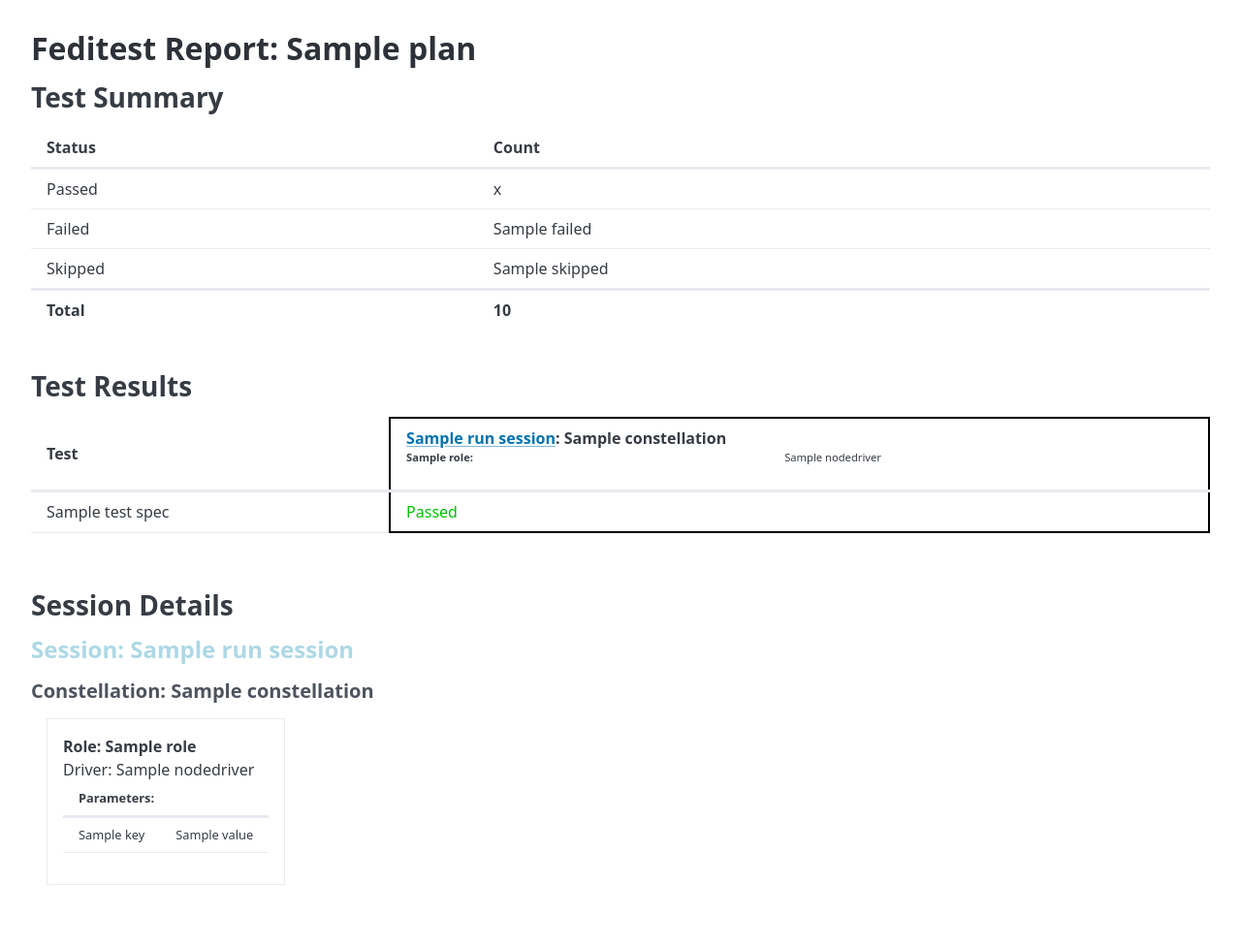
After one commit to fediverse-devnet/feditest, a Python web app: template src/feditest/templates/report-standalone.jinja2 in a window 1280 px wide. The commit adds this page. Shown: the whole page at 97% size. Run offline with Jinja, Linux system fonts and the light colour scheme; the template is opened without the code that fills it: most values are stand-ins (such as "Sample title", 1, 10 or a date in 2020); some libraries are stand-ins or nearby versions.

Commit message:
Add to the HTML report based on what I think developer will want to see at a glance; draft Add run --template parameter for HTML generation Add a Jinja2 template that only generates an HTML fragment, not a full <html> page for easier inclusion in other pages

```diff
--- /dev/null
+++ b/src/feditest/templates/report-standalone.jinja2
@@ -0,0 +1,152 @@
+<!DOCTYPE html>
+<html lang="en">
+<head>
+    <meta charset="UTF-8">
+    <meta name="viewport" content="width=device-width, initial-scale=1.0">
+    <title>Feditest Test Report</title>
+    <link
+        rel="stylesheet"
+        href="https://cdn.jsdelivr.net/npm/@picocss/pico@2/css/pico.min.css"
+    >
+    <style>
+        :root {
+            --pico-font-size: 100%;
+        }
+
+        body {
+            padding: 2rem;
+        }
+
+        div.session {
+            margin-bottom: 2rem;
+        }
+
+        div.session > h3 {
+            font-weight: bold;
+            color: lightblue;
+        }
+
+        div.session > h3::before {
+            content: "Session: ";
+        }
+
+        div.constellation > h4::before {
+            content: "Constellation: ";
+        }
+
+        div.roles {
+            display: flex;
+            gap: 1rem;
+            margin-left: 1rem;
+        }
+
+        div.role {
+            border: 1px solid;
+            padding: 1rem;
+            border-color: var(--pico-table-border-color);
+        }
+
+        div.role > div.name {
+            font-weight: bold;
+
+        }
+
+        div.role > div.name::before {
+            content: "Role: ";
+        }
+
+        div.role > div.driver::before {
+            content: "Driver: ";
+        }
+
+        div.tests {
+            overflow: auto;
+            position: relative;
+        }
+        div.tests div.roles dd {
+            font-weight: normal;
+        }
+
+        .role > table.parameters {
+            font-size: 0.8rem;
+        }
+
+        dl.roles {
+            display: grid;
+            grid-template-columns: auto auto;
+            font-size: 70%;
+        }
+
+        dl.roles dt::after {
+            content: ": ";
+        }
+
+        dl.roles dd {
+            margin-left: 0;
+            font-weight: normal;
+        }
+
+        table.tests {
+            overflow: scroll;
+            border-collapse: collapse;
+        }
+
+        table.tests td:first-child,
+        table.tests th:first-child {
+                position: sticky;
+            left: 0;
+        }
+
+        table.tests col.session {
+            border: 2px solid black;
+        }
+
+        td.status input {
+            display: none;
+        }
+
+        pre.details {
+            display: none;
+            padding: 0.2rem;
+        }
+
+        input:checked + pre.details {
+            display: block;
+        }
+
+        td.status.passed {
+            color: #00c000;
+        }
+
+        td.status.failed {
+            color: #c00000;
+        }
+
+        td.status label {
+            color: inherit;
+        }
+
+        td.status label::after {
+            content: " ▼";
+            color: #000;
+        }
+
+        td.status label::after {
+            content: " ▼";
+            color: #000;
+        }
+
+    </style>
+</head>
+<body>
+    <h1>Feditest Report: {{ plan.name or "Unnamed" }}</h1>
+    <h2>Test Summary</h2>
+{%  include "test_summary.jinja2" %}
+{%  with session_links=true %}
+    <h2>Test Results</h2>
+{%      include "test_matrix.jinja2" %}
+{%   endwith %}
+    <h2>Session Details</h2>
+{%   include "session_details.jinja2" %}
+</body>
+</html>
--- a/src/feditest/templates/session_details.jinja2
+++ b/src/feditest/templates/session_details.jinja2
@@ -1,38 +1,39 @@
 
     <div class="sessions">
-    {% for run_session, plan_session in sessions %}
-    <div class="session" id="{{ run_session.name }}">
-        <div class="name">{{ run_session.name }}</div>
+{%  for run_session, plan_session in sessions %}
+        <div class="session" id="{{ remove_white(run_session.name) }}">
+            <h3 class="session">{{ run_session.name }}</h3>
             <div class="constellation">
-            {% set constellation = plan_session.constellation -%}
-            <div class="name">{{ constellation.name }}</div>
+{%-     set constellation = plan_session.constellation %}
+{%-     if constellation.name %}
+                <h4 class="constellation">{{ constellation.name }}</h4>
+{%-     endif %}
                 <div class="roles">
-                {% for role in constellation.roles -%}
+{%-     for role in constellation.roles %}
                     <div class="role">
                         <div class="name">{{ role.name }}</div>
                         <div class="driver">{{ role.nodedriver }}</div>
-                    {%- if role.parameters %}
+{%-         if role.parameters %}
                         <table class="parameters">
                             <thead>
                                 <tr>
-                                <th>Key</th>
-                                <th>Value</th>
+                                    <th colspan="2">Parameters:</th>
                                 </tr>
                             </thead>
                             <tbody>
-                            {% for key, value in role.parameters.items() -%}
+{%-             for key, value in role.parameters.items() %}
                                 <tr>
                                     <td class="key">{{ key }}</td>
-                                <td class="key">{{ value }}</td>
+                                    <td class="value">{{ value }}</td>
                                 </tr>
+{%-             endfor %}
                             </tbody>
-                        {% endfor %}
                         </table>
-                    {% endif %}
+{%-         endif %}
                     </div>
-                {% endfor %}
+{%-     endfor %}
                 </div>
             </div>
         </div>
-    {% endfor %}
+{%- endfor %}
     </div>
--- a/src/feditest/templates/test_matrix.jinja2
+++ b/src/feditest/templates/test_matrix.jinja2
@@ -1,35 +1,63 @@
 
+    <div class="tests">
         <table class="tests">
+            <colgroup>
+                <col>
+{%- for run_session, plan_session in sessions %}
+                <col class="session">
+{%- endfor %}
+            </colgroup>
             <thead>
                 <tr>
                     <th>Test</th>
 {%- for run_session, plan_session in sessions %}
+{%-     set constellation = plan_session.constellation %}
                     <th>
-                {%- if session_links -%}
-                <a href="#{{ run_session.name }}">{{ run_session.name }}</a>
-                {%- else -%}
+                        <div class="title">
+{%-     if session_links -%}
+                            <a href="#{{ remove_white(run_session.name) }}">{{ run_session.name }}</a>
+{%-     else -%}
                             {{ run_session.name }}
-                {%- endif -%}
+{%-     endif -%}
+{%-     if constellation.name -%}
+                            : {{ constellation.name }}
+{%-     endif -%}
+                        </div>
+                        <dl class="roles">
+{%-     for role in constellation.roles %}
+                            <dt>{{ role.name }}</dt>
+                            <dd>{{ role.nodedriver }}</dd>
+{%-     endfor %}
+                        </dl>
                     </th>
 {%- endfor %}
                 </tr>
             </thead>
             <tbody>
-        {% for test_spec in all_tests -%}
+{%- for test_spec in all_tests %}
                 <tr>
                     <td class="name">{{ test_spec.name }}</td>
-            {%- for run_session, plan_session in sessions -%}
-                {% set problem = get_problem(run_session, test_spec) -%}
-                {% if test_spec.disabled -%}
-                    {% set status = "skipped" -%}
-                {% elif problem -%}
-                    {% set status = "failed" -%}
-                {% else -%}
-                    {% set status = "passed" -%}
-                {% endif %}
-            <td class="status {{ status }}">{{ status }}</td>
-            {%- endfor %}
+{%-     for run_session, plan_session in sessions -%}
+{%          set problem = get_problem(run_session, test_spec) -%}
+{%          if test_spec.disabled -%}
+{%              set status = "skipped" -%}
+{%          elif problem -%}
+{%              set status = "failed" -%}
+{%          else -%}
+{%              set status = "passed" -%}
+{%          endif %}
+{%-         if problem %}
+                    <td class="status {{ status }}">
+                        <label for="details-{{ remove_white(test_spec.name) }}-{{ remove_white(run_session.name) }}">{{ status | capitalize }}</label>
+                        <input id="details-{{ remove_white(test_spec.name) }}-{{ remove_white(run_session.name) }}" type="checkbox">
+                        <pre class="details">{{ problem.message() | e }}</pre>
+                    </td>
+{%-         else %}
+                    <td class="status {{ status }}">{{ status | capitalize }}</td>
+{%-         endif %}
+{%-     endfor %}
                 </tr>
 {%- endfor %}
             </tbody>
         </table>
+    </div>
```
Also changed, not shown: src/feditest/cli/commands/run.py (+11 -4 lines), src/feditest/templates/report-fragment.jinja2 (added, +9 -0 lines), src/feditest/templates/report.jinja2 (deleted, +0 -84 lines), src/feditest/testrun.py (+16 -2 lines), src/feditest/templates/test_summary.jinja2 (indentation only). Lines whose indentation alone changed are shown as unchanged.
